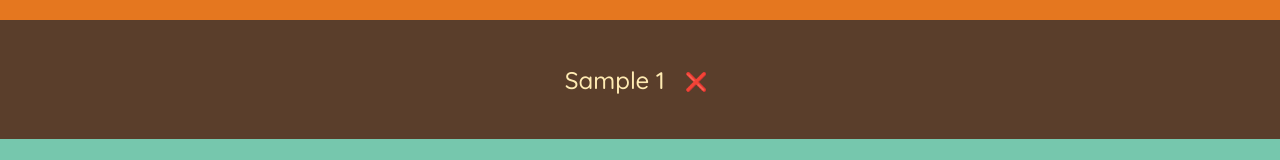
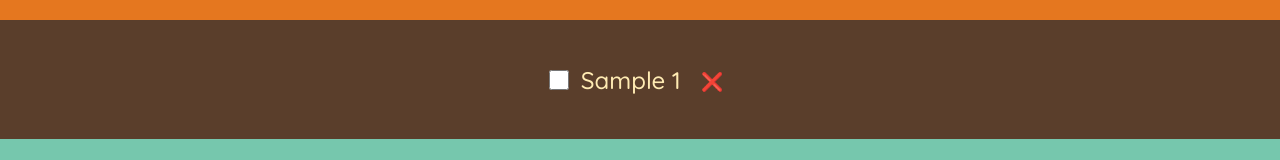
Before and after one commit to kianoushit1999/travel-list, a React (Create React App) app: page / in a window 1280 px wide. Both pictures are taken after typing "Sample" into the empty fields and a click on the button "ADD". Shown: the part 257-417 px from the top of the page. Built offline with nearby package versions, Linux system fonts and the light colour scheme; the HTML template or start-up script is replaced by a standard one.

Commit message:
the cross-out now functions accurantly and add css style related to it is added (#v2)

```diff
--- a/src/App.js
+++ b/src/App.js
@@ -8,7 +8,7 @@ import { useState } from "react";
 function App() {
   const [items, setItems] = useState([]);
 
-  function updateItems(description, quantity) {
+  function addItem(description, quantity) {
     setItems((items) => {
       return [
         ...items,
@@ -16,28 +16,34 @@ function App() {
           id: Date.now(),
           description: description,
           quantity: quantity,
+          packed: false
         },
       ];
     });
   }
 
   function deleteItem(id) {
-    console.log(id)
     setItems((items) => {
-      console.log(items.filter((val, ind, itemsList) => {
-        return val.id !== id
-      }))
       return items.filter((val, ind, itemsList) => {
         return val.id !== id
       })
     })
   }
 
+  function updatePackedStatusHandler(id) {
+    console.log("change status")
+    setItems(items => {
+      return items.map((value, index, itemsList) => {
+        return value.id === id ? {...value, packed:!value.packed}:{...value}
+      });
+    });
+  }
+
   return (
     <div className="App">
       <Logo />
-      <Form onUpdateItems={updateItems} />
-      <PackingList items={items} onDeleteItem={deleteItem}/>
+      <Form onAddItem={addItem} />
+      <PackingList items={items} onDeleteItem={deleteItem} OnUpdatePackedStatus={updatePackedStatusHandler}/>
       <Stats />
     </div>
   );
--- a/src/Form.js
+++ b/src/Form.js
@@ -1,7 +1,7 @@
 
 import { useState } from "react";
 
-function Form({onUpdateItems}) {
+function Form({onAddItem}) {
 
     const [description, setDescription] = useState("");
     const [quantity, setQuantity] = useState(1);
@@ -12,7 +12,7 @@ function Form({onUpdateItems}) {
 
         if (!description) return
 
-        onUpdateItems(description, quantity);
+        onAddItem(description, quantity);
     }
 
     return <div className='add-form'>
--- a/src/PackingList.js
+++ b/src/PackingList.js
@@ -1,11 +1,19 @@
-function PackingList({ items, onDeleteItem }) {
+function PackingList({ items, onDeleteItem, OnUpdatePackedStatus }) {
   return (
     <ul className="list">
       {items.map((val, ind, itemList) => {
         return (
           <li key={val.id}>
-            <span> {val.description} {val.quantity} </span>
-            <button onClick={()=>onDeleteItem(val.id)}> ❌ </button>
+            <input
+              type="checkbox"
+              value={val.packed}
+              onChange={() => OnUpdatePackedStatus(val.id)}
+            />
+            <span className={`${val.packed ? "cross-out" : ""}`}>
+              {" "}
+              {val.description} {val.quantity}{" "}
+            </span>
+            <button onClick={() => onDeleteItem(val.id)}> ❌ </button>
           </li>
         );
       })}
--- a/src/index.css
+++ b/src/index.css
@@ -137,3 +137,7 @@ input[type="checkbox"] {
   font-weight: 700;
   padding: 3.2rem 0;
 }
+
+.cross-out {
+  text-decoration: line-through;
+}
```
